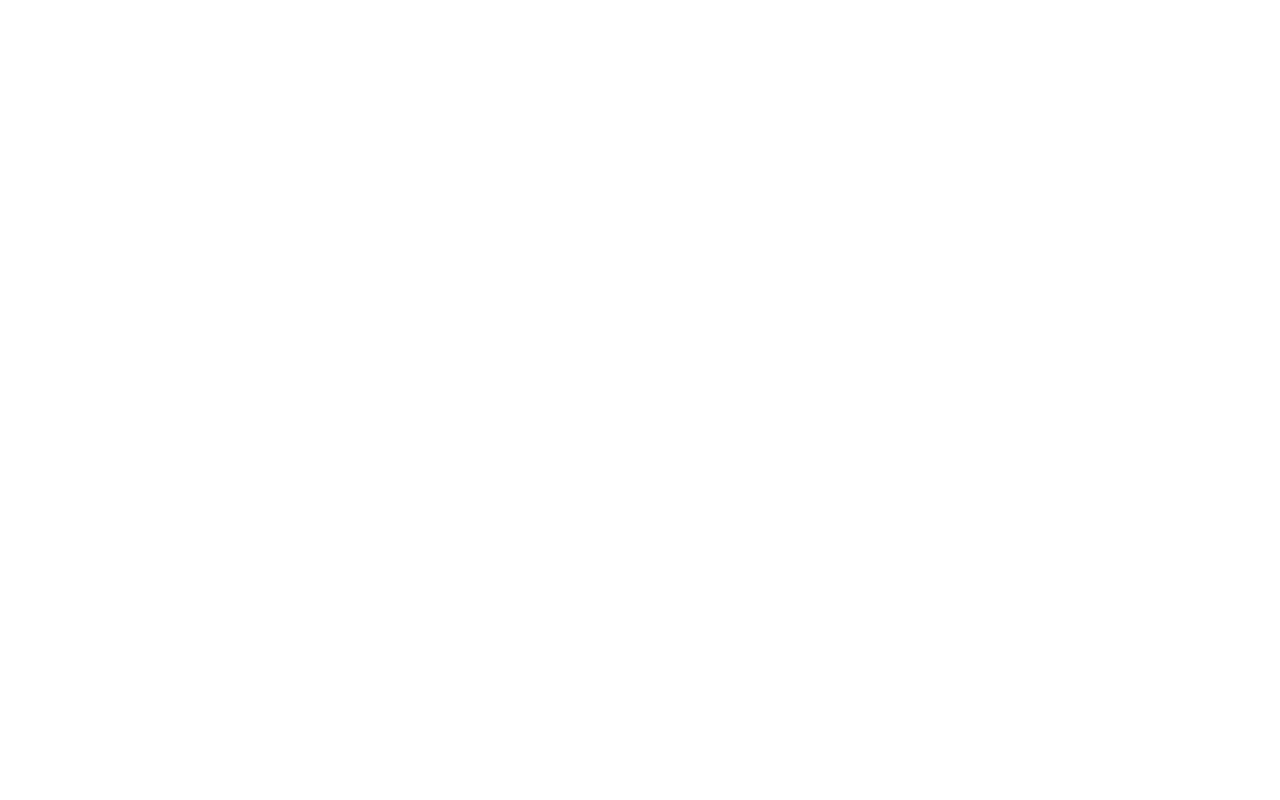
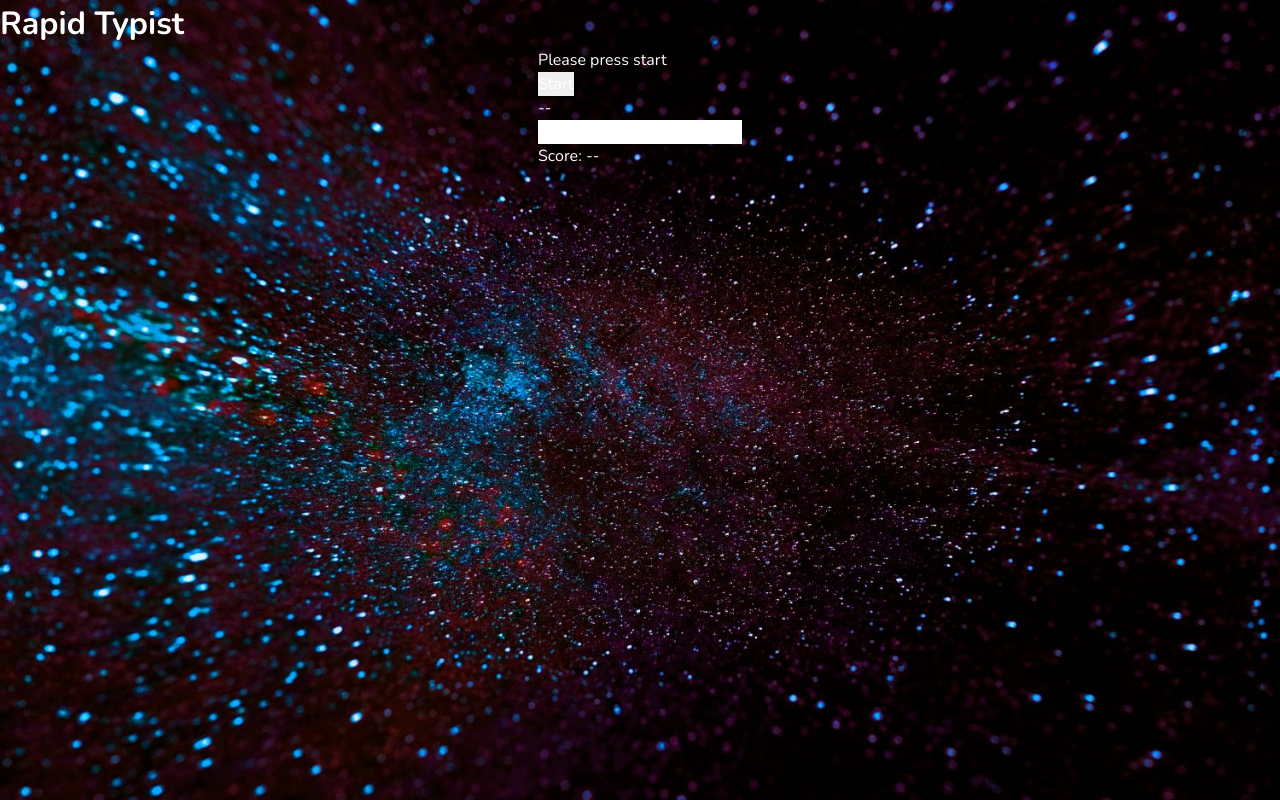
Before and after one commit to HenryBreukelman/rapid-typist, a plain HTML site: page index.html in a window 1280 px wide. Drawn offline with nearby package versions, Linux system fonts and the light colour scheme.

Commit message:
set up html and set background

```diff
--- a/assets/style/index.css
+++ b/assets/style/index.css
@@ -26,8 +26,17 @@
 
 body {
   font-family: 'Nunito', sans-serif, Arial, sans-serif;
+  background: #000 url(../media/background.jpg) top / cover no-repeat;
+}
+
+.hidden {
+  display: none;
 }
 
 /*
   Content
 */
+
+h1, h2, p, input {
+  color: #fff;
+}
--- a/index.html
+++ b/index.html
@@ -19,11 +19,26 @@
       rel="stylesheet">
     <link rel="stylesheet" href="./assets/style/reset.css">
     <link rel="stylesheet" href="./assets/style/index.css" media="all">
-    <script src="./assets/script/index.js" type="module"></script> <!-- defer -->
+    <script src="./assets/script/index.js" type="module"></script>
   </head>
   <body>
-    <main>
-
+    <header>
+      <div class="date"></div>
+      <h1>Rapid Typist</h1>
+      <div></div>
+    </header>
+    <main class="center">
+      <form>
+        <p>Please press start</p>
+        <input type="button" class="start-button visable" value="Start">
+        <input type="button" class="reset-button hidden" value="Reset">
+        <div class="timer-div">
+          <p class="timer">--</p>
+        </div>
+        <p class="word"></p>
+        <input type="text" class="input">
+        <p>Score: <span class="score">--</span></p>
+      </form>
     </main>
   </body>
 </html>
```
Also changed, not shown: assets/media/background.jpg (added).
